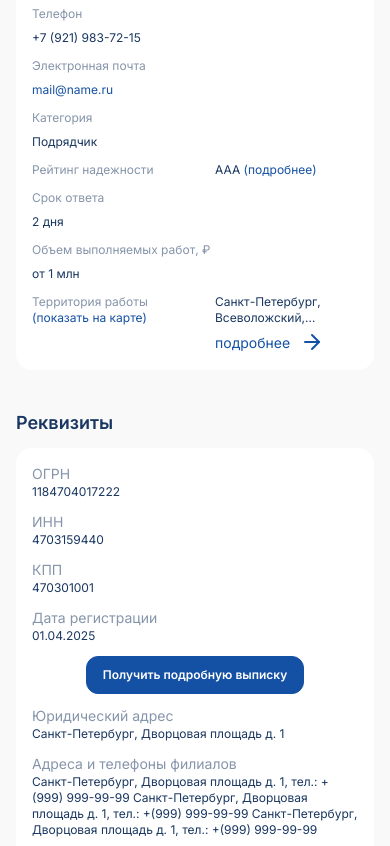
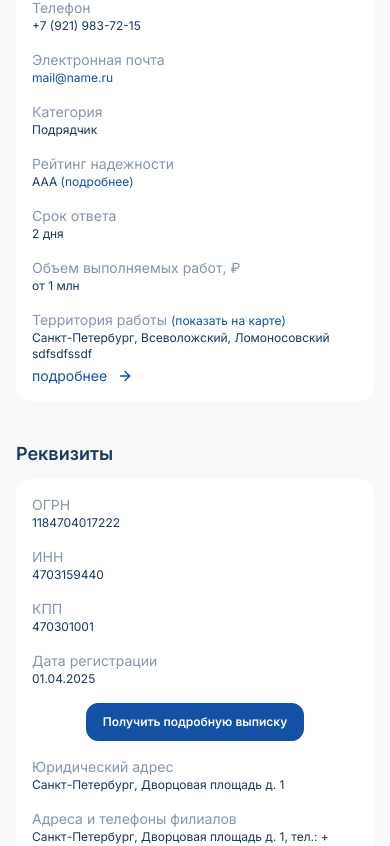
Before and after one commit to AzamjonKobulov/mnogo-resursov, a website: page public/about.html in a window 390 px wide. Shown: the part 798-1644 px from the top of the page. Drawn offline with nearby package versions, Linux system fonts and the light colour scheme.

Commit message:
some fixed on index.html page

```diff
--- a/public/about.html
+++ b/public/about.html
@@ -447,10 +447,8 @@
               class="space-y-5 bg-white rounded-2xl sm:rounded-brand-3xl p-4 xs:p-6 xl:p-10 min-w-0"
             >
               <h4>Общество с ограниченной ответственностью «МачЭнерджи»</h4>
-              <div class="space-y-3 lg:space-y-5">
-                <div
-                  class="grid grid-cols-1 md:grid-cols-2 gap-2 xs:gap-5 md:gap-10"
-                >
+              <div class="space-y-4 lg:space-y-5">
+                <div class="grid 2xs:grid-cols-2 xs:gap-5 md:gap-10">
                   <p class="text-xs 2xs:text-sm sm:text_1 text-brand-gray-dark">
                     Сайт
                   </p>
@@ -460,9 +458,7 @@
                     >name.ru</a
                   >
                 </div>
-                <div
-                  class="grid grid-cols-1 md:grid-cols-2 gap-2 xs:gap-5 md:gap-10"
-                >
+                <div class="grid 2xs:grid-cols-2 xs:gap-5 md:gap-10">
                   <p class="text-xs 2xs:text-sm sm:text_1 text-brand-gray-dark">
                     Социальные сети
                   </p>
@@ -490,22 +486,16 @@
                     </a>
                   </div>
                 </div>
-                <div
-                  class="grid grid-cols-1 md:grid-cols-2 gap-2 xs:gap-5 md:gap-10"
-                >
-                  <p class="text-xs 2xs:text-sm sm:text_1 text-brand-gray-dark">
-                    Телефон
-                  </p>
+                <div class="grid 2xs:grid-cols-2 xs:gap-5 md:gap-10">
+                  <p class="text-sm xs:text_1 text-brand-gray-dark">Телефон</p>
                   <a
                     href="tel:+79219837215"
                     class="text-xs 2xs:text-sm sm:text_2 text-brand-dark hover:underline underline-offset-1"
                     >+7 (921) 983-72-15</a
                   >
                 </div>
-                <div
-                  class="grid grid-cols-1 md:grid-cols-2 gap-2 xs:gap-5 md:gap-10"
-                >
-                  <p class="text-xs 2xs:text-sm sm:text_1 text-brand-gray-dark">
+                <div class="grid 2xs:grid-cols-2 xs:gap-5 md:gap-10">
+                  <p class="text-sm xs:text_1 text-brand-gray-dark">
                     Электронная почта
                   </p>
                   <a
@@ -514,48 +504,44 @@
                     >mail@name.ru
                   </a>
                 </div>
-                <div
-                  class="grid grid-cols-1 md:grid-cols-2 gap-2 xs:gap-5 md:gap-10"
-                >
-                  <p class="text-xs 2xs:text-sm sm:text_1 text-brand-gray-dark">
+                <div class="grid 2xs:grid-cols-2 xs:gap-5 md:gap-10">
+                  <p class="text-sm xs:text_1 text-brand-gray-dark">
                     Категория
                   </p>
                   <p class="text-xs 2xs:text-sm sm:text_2 text-brand-gray-blue">
                     Подрядчик
                   </p>
                 </div>
-                <div class="grid grid-cols-2 gap-10">
-                  <p class="text-xs 2xs:text-sm sm:text_1 text-brand-gray-dark">
+                <div class="grid 2xs:grid-cols-2 xs:gap-5 md:gap-10">
+                  <p class="text-sm xs:text_1 text-brand-gray-dark">
                     Рейтинг надежности
                   </p>
                   <p class="text-xs 2xs:text-sm sm:text_2 text-brand-blue">
                     <span class="text-brand-dark">ААА</span> (подробнее)
                   </p>
                 </div>
-                <div
-                  class="grid grid-cols-1 md:grid-cols-2 gap-2 xs:gap-5 md:gap-10"
-                >
-                  <p class="text-xs 2xs:text-sm sm:text_1 text-brand-gray-dark">
+                <div class="grid 2xs:grid-cols-2 xs:gap-5 md:gap-10">
+                  <p class="text-sm xs:text_1 text-brand-gray-dark">
                     Срок ответа
                   </p>
                   <p class="text-xs 2xs:text-sm sm:text_2 text-brand-dark">
                     2 дня
                   </p>
                 </div>
-                <div
-                  class="grid grid-cols-1 md:grid-cols-2 gap-2 xs:gap-5 md:gap-10"
-                >
-                  <p class="text-xs 2xs:text-sm sm:text_1 text-brand-gray-dark">
+                <div class="grid 2xs:grid-cols-2 xs:gap-5 md:gap-10">
+                  <p class="text-sm xs:text_1 text-brand-gray-dark">
                     Объем выполняемых работ, ₽
                   </p>
                   <p class="text-xs 2xs:text-sm sm:text_2 text-brand-dark">
                     от 1 млн
                   </p>
                 </div>
-                <div class="grid grid-cols-2 gap-2 xs:gap-5 md:gap-10 gap-10">
-                  <p class="text-xs 2xs:text-sm sm:text_1 text-brand-gray-dark">
+                <div class="grid 2xs:grid-cols-2 xs:gap-5 md:gap-10">
+                  <p class="text-sm xs:text_1 text-brand-gray-dark">
                     Территория работы
-                    <button class="text-brand-blue font-normal text-left">
+                    <button
+                      class="text-xs 2xs:text-sm sm:text_2 text-brand-blue font-normal text-left"
+                    >
                       (показать на карте)
                     </button>
                   </p>
@@ -578,7 +564,7 @@
                         viewBox="0 0 24 24"
                         fill="none"
                         xmlns="http://www.w3.org/2000/svg"
-                        class="group-hover:translate-x-2 transition-all duration-150"
+                        class="size-4 md:size-6 group-hover:translate-x-2 transition-all duration-150"
                         :class="expanded && 'rotate-90'"
                       >
                         <path
@@ -609,27 +595,27 @@
             <div
               class="bg-white rounded-2xl sm:rounded-brand-3xl p-4 sm:p-6 xl:p-10 min-w-0"
             >
-              <div class="space-y-3 lg:space-y-5">
-                <div class="grid grid-cols-1 md:grid-cols-2 xs:gap-5 md:gap-10">
-                  <p class="text-sm sm:text_1 text-brand-gray-dark">ОГРН</p>
+              <div class="space-y-4 lg:space-y-5">
+                <div class="grid xs:grid-cols-2 xs:gap-5 md:gap-10">
+                  <p class="text-sm xs:text_1 text-brand-gray-dark">ОГРН</p>
                   <p class="text-xs 2xs:text-sm sm:text_2 text-brand-gray-blue">
                     1184704017222
                   </p>
                 </div>
-                <div class="grid grid-cols-1 md:grid-cols-2 xs:gap-5 md:gap-10">
-                  <p class="text-sm sm:text_1 text-brand-gray-dark">ИНН</p>
+                <div class="grid xs:grid-cols-2 xs:gap-5 md:gap-10">
+                  <p class="text-sm xs:text_1 text-brand-gray-dark">ИНН</p>
                   <p class="text-xs 2xs:text-sm sm:text_2 text-brand-gray-blue">
                     4703159440
                   </p>
                 </div>
-                <div class="grid grid-cols-1 md:grid-cols-2 xs:gap-5 md:gap-10">
-                  <p class="text-sm sm:text_1 text-brand-gray-dark">КПП</p>
+                <div class="grid xs:grid-cols-2 xs:gap-5 md:gap-10">
+                  <p class="text-sm xs:text_1 text-brand-gray-dark">КПП</p>
                   <p class="text-xs 2xs:text-sm sm:text_2 text-brand-gray-blue">
                     470301001
                   </p>
                 </div>
-                <div class="grid grid-cols-1 md:grid-cols-2 xs:gap-5 md:gap-10">
-                  <p class="text-sm sm:text_1 text-brand-gray-dark">
+                <div class="grid xs:grid-cols-2 xs:gap-5 md:gap-10">
+                  <p class="text-sm xs:text_1 text-brand-gray-dark">
                     Дата регистрации
                   </p>
                   <p class="text-xs 2xs:text-sm sm:text_2 text-brand-gray-blue">
@@ -643,8 +629,8 @@
                     Получить подробную выписку
                   </button>
                 </div>
-                <div class="grid grid-cols-1 md:grid-cols-2 xs:gap-5 md:gap-10">
-                  <p class="text-sm sm:text_1 text-brand-gray-dark">
+                <div class="grid xs:grid-cols-2 xs:gap-5 md:gap-10">
+                  <p class="text-sm xs:text_1 text-brand-gray-dark">
                     Юридический адрес
                   </p>
                   <p class="text-xs 2xs:text-sm sm:text_2 text-brand-gray-blue">
@@ -652,8 +638,8 @@
                   </p>
                 </div>
 
-                <div class="grid grid-cols-1 md:grid-cols-2 xs:gap-5 md:gap-10">
-                  <p class="text-sm sm:text_1 text-brand-gray-dark">
+                <div class="grid xs:grid-cols-2 xs:gap-5 md:gap-10">
+                  <p class="text-sm xs:text_1 text-brand-gray-dark">
                     Адреса и телефоны филиалов
                   </p>
                   <div class="space-y-1" x-data="{ expanded: false }">
@@ -680,7 +666,7 @@
                         viewBox="0 0 24 24"
                         fill="none"
                         xmlns="http://www.w3.org/2000/svg"
-                        class="group-hover:translate-x-2 transition-all duration-150"
+                        class="size-4 md:size-6 group-hover:translate-x-2 transition-all duration-150"
                         :class="expanded && 'rotate-90'"
                       >
                         <path
```
Also changed, not shown: public/index.html (+2 -2 lines), public/styles.css.
